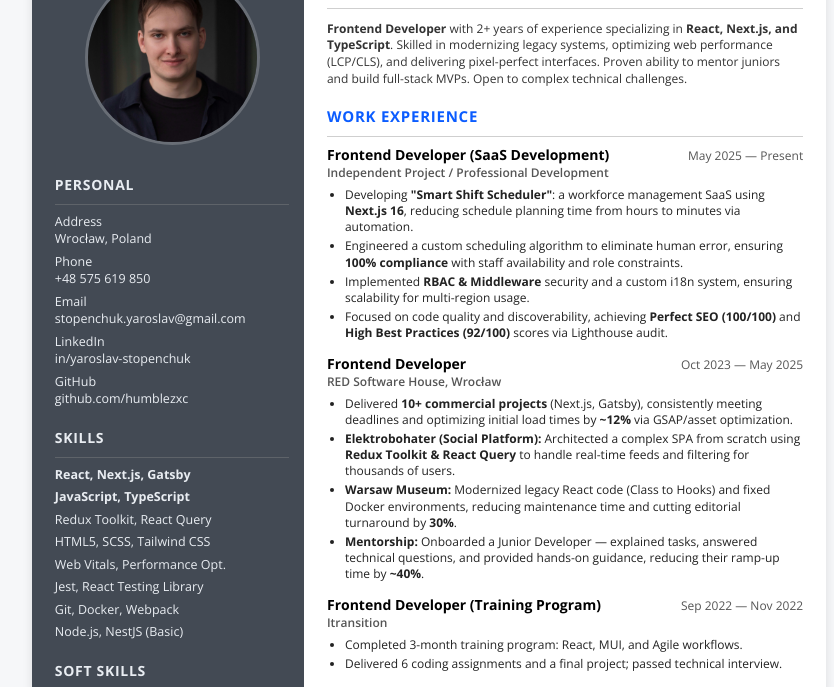
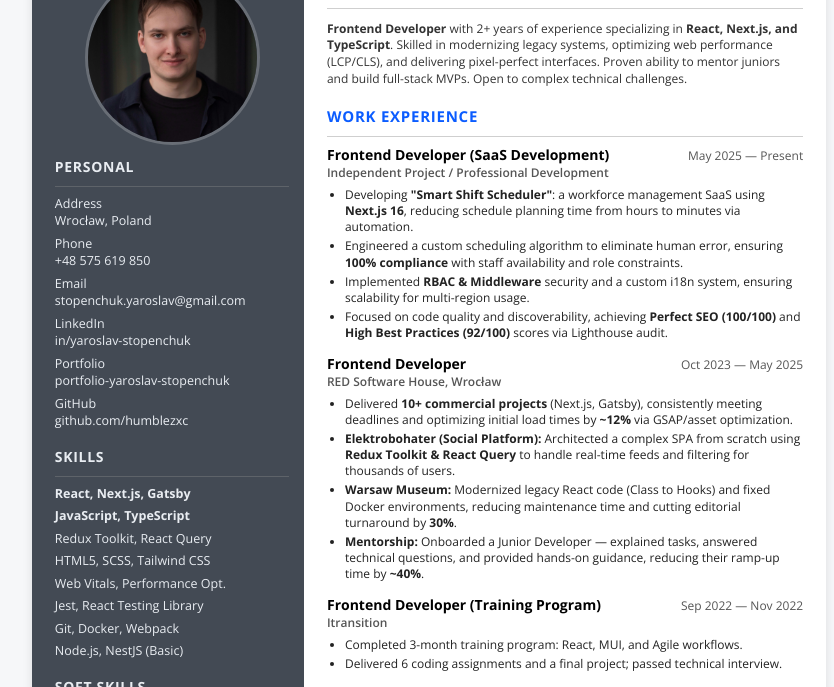
Before and after one commit to humblezxc/CV, a website built with Vite: page index.html in a window 1280 px wide. Shown: the part 73-760 px from the top of the page, without its empty margins (211-1045 px from the left). Built offline with nearby package versions, Linux system fonts and the light colour scheme.

Commit message:
Updated CV

```diff
--- a/index.html
+++ b/index.html
@@ -24,6 +24,7 @@
                         <li class="cv-aside__item"><p>Phone</p><a href="tel:+48575619850">+48 575 619 850</a></li>
                         <li class="cv-aside__item"><p>Email</p><a href="mailto:stopenchuk.yaroslav@gmail.com">stopenchuk.yaroslav@gmail.com</a></li>
                         <li class="cv-aside__item"><p>LinkedIn</p><a href="https://www.linkedin.com/in/yaroslav-stopenchuk/" target="_blank" rel="noopener noreferrer">in/yaroslav-stopenchuk</a></li>
+                        <li class="cv-aside__item"><p>Portfolio</p><a href="https://portfolio-yaroslav-stopenchuk.vercel.app" target="_blank" rel="noopener noreferrer">portfolio-yaroslav-stopenchuk</a></li>
                         <li class="cv-aside__item"><p>GitHub</p><a href="https://github.com/humblezxc" target="_blank" rel="noopener noreferrer">github.com/humblezxc</a></li>
                     </ul>
                 </section>
--- a/src/styles.scss
+++ b/src/styles.scss
@@ -63,7 +63,6 @@ p { margin: 0; }
 
 /* PHOTO FIX */
 .cv__photo-section {
-  margin-bottom: 15px;
   display: flex;
   justify-content: center;
 }
@@ -83,7 +82,7 @@ p { margin: 0; }
   border: 3px solid rgba(255,255,255,0.2);
 }
 
-.cv-aside__section { margin-top: 15px; }
+.cv-aside__section { margin-top: 12px; }
 
 .cv-aside__heading {
   margin: 0;
```
